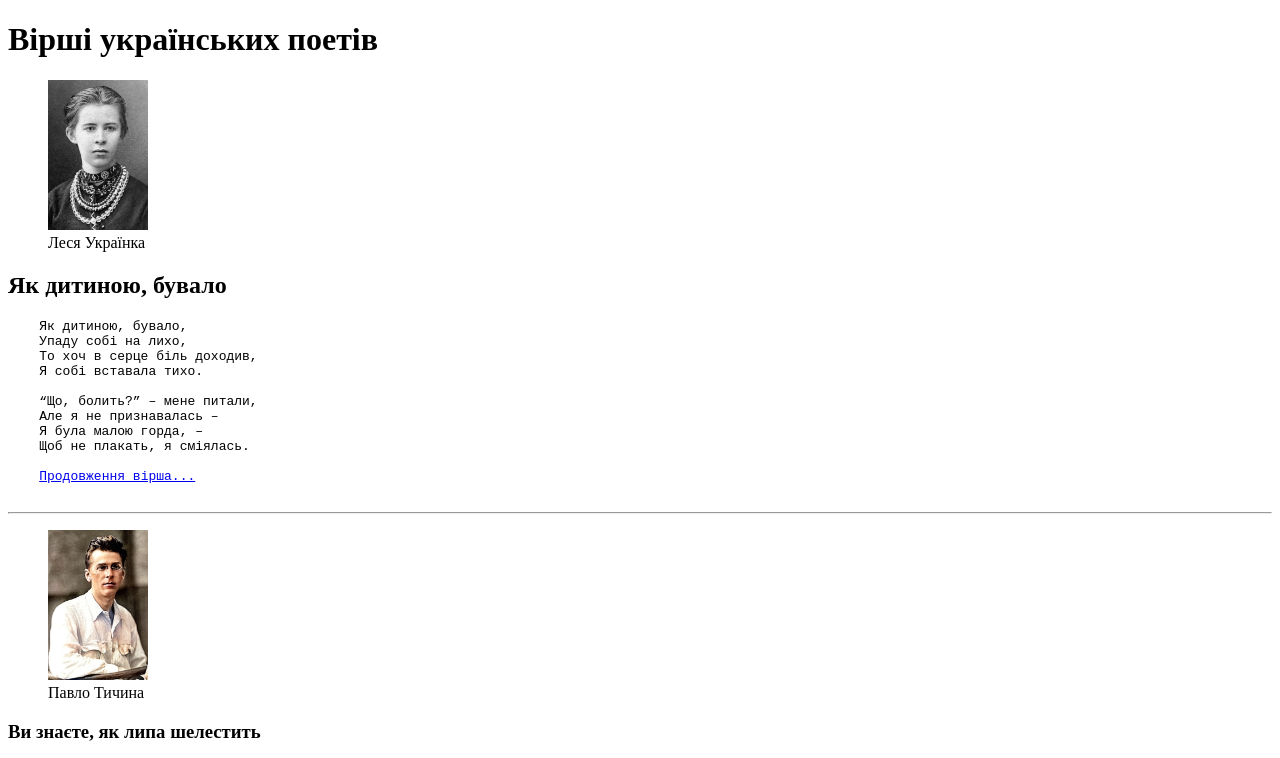
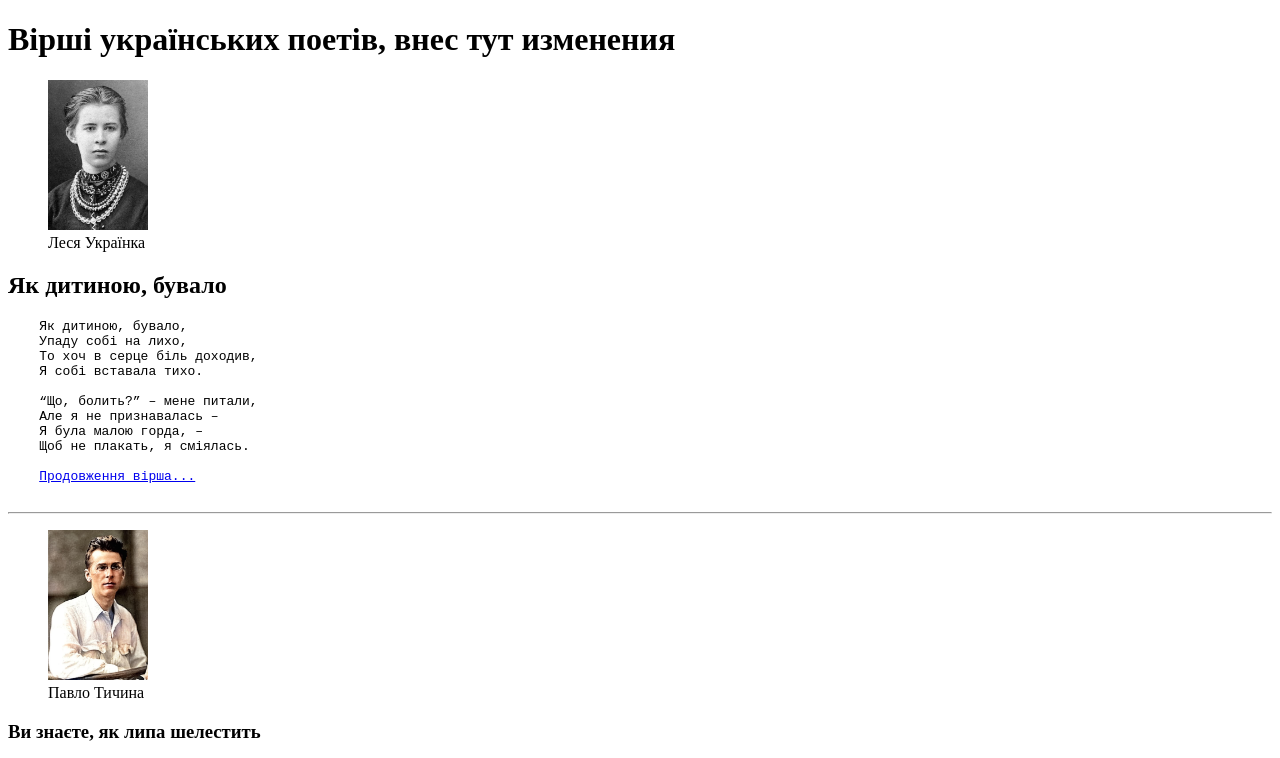
Before and after one commit to IlliaBielik/projects_front-end, a plain HTML site: page index.html in a window 1280 px wide. Shown: the top 758 px of the page. Drawn offline with Linux system fonts and the light colour scheme.

Commit message:
second commit

```diff
--- a/index.html
+++ b/index.html
@@ -10,7 +10,7 @@
 
 <body>
 
-  <h1>Вірші українських поетів</h1>
+  <h1>Вірші українських поетів, внес тут изменения</h1>
 
   <figure>
     <div>
```
